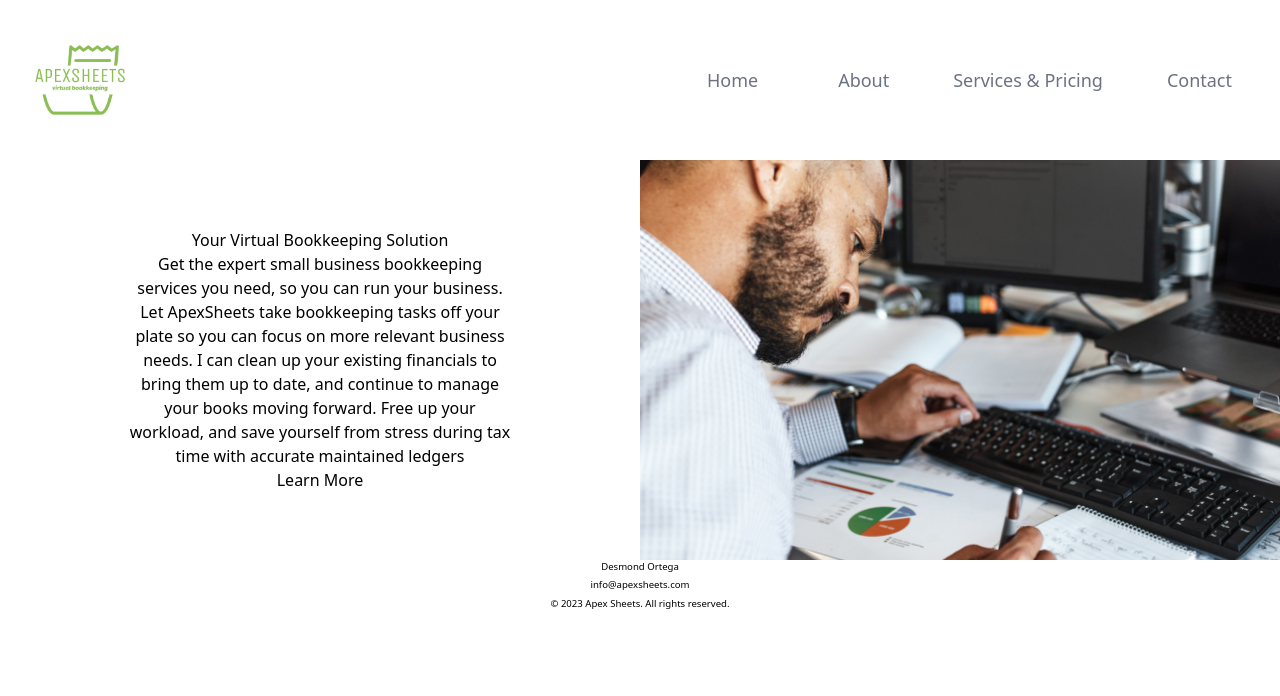
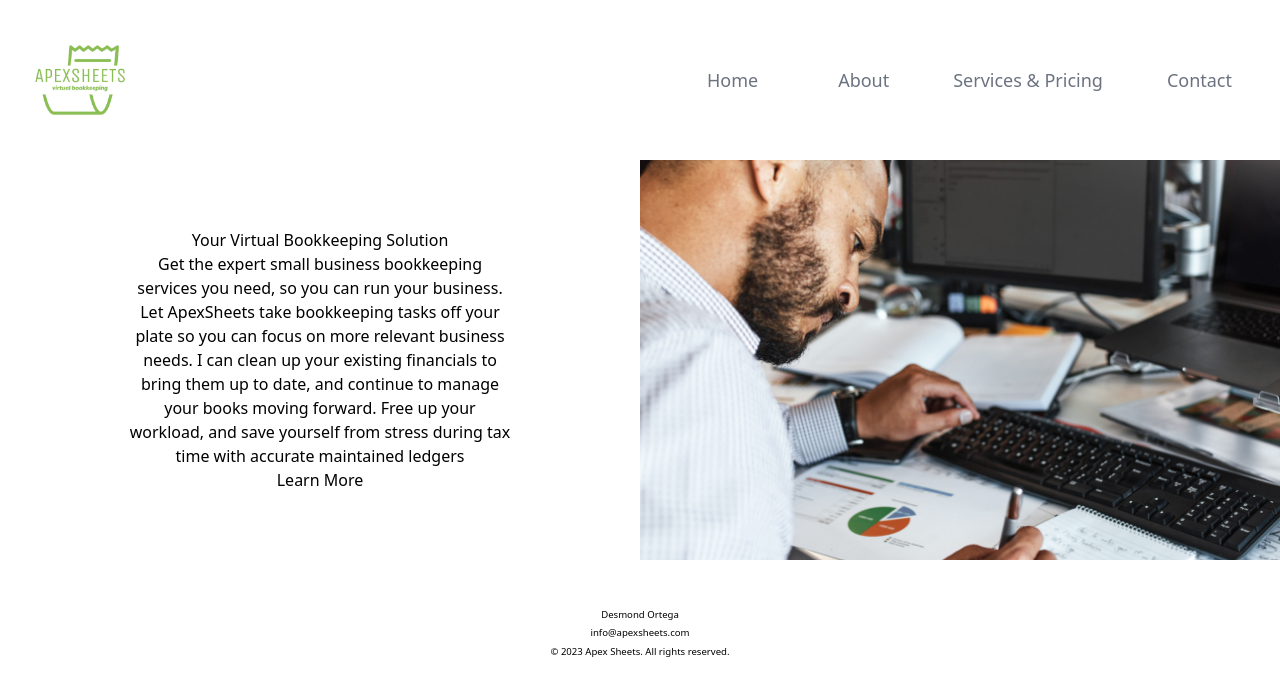
Before and after one commit to desmondortega/Apex-Sheets, a Next.js app: page / in a window 1280 px wide. Shown: the top 696 px of the page. Built offline with nearby package versions, Linux system fonts and the light colour scheme.

Commit message:
Update footer margin-top

```diff
--- a/components/footer/Footer.js
+++ b/components/footer/Footer.js
@@ -1,6 +1,6 @@
 const Footer = () => {
     return (
-        <footer className="flex flex-col items-center justify-center">
+        <footer className="flex flex-col items-center justify-center mt-12">
             <p className="mb-1 text-xxs">Desmond Ortega</p>
             <a href="mailto:info@apexsheets.com" className="mb-1 text-xxs">info@apexsheets.com</a>
             <p className="text-xxs">© 2023 Apex Sheets. All rights reserved.</p>
```
